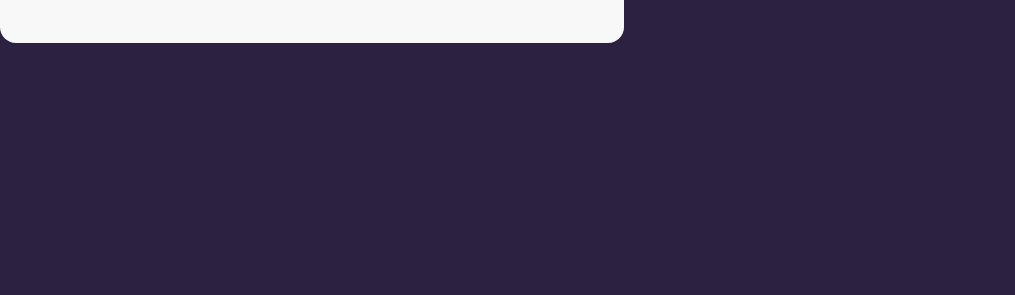
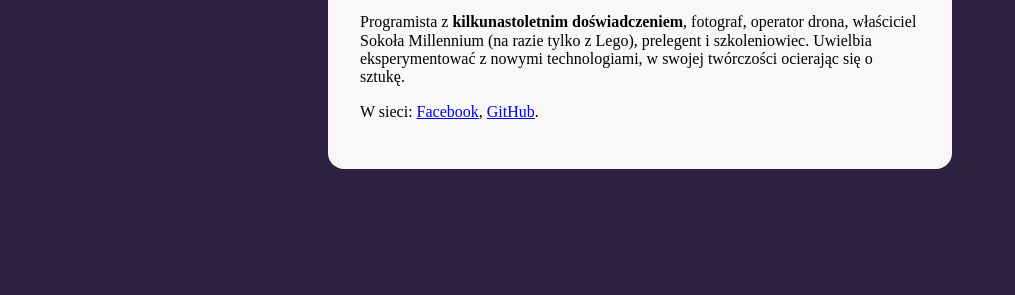
Before and after one commit to Nyweron/business-card, a plain HTML site: page index.html in a window 1280 px wide. Shown: the part 505-800 px from the top of the page, without its empty margins (0-1015 px from the left). Drawn offline with Linux system fonts and the light colour scheme.

Commit message:
Added flex box

```diff
--- a/css/style.css
+++ b/css/style.css
@@ -10,6 +10,11 @@ html {
 
 body {
   background: #2c2141;
+  min-height: 100vh;
+  padding: 16px;
+  display: flex;
+  align-items: center;
+  justify-content: center;
 }
 
 .card {
```
